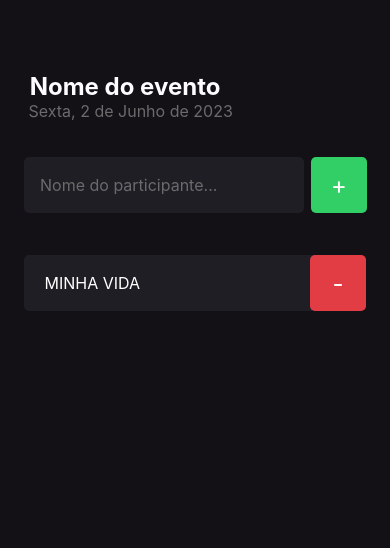
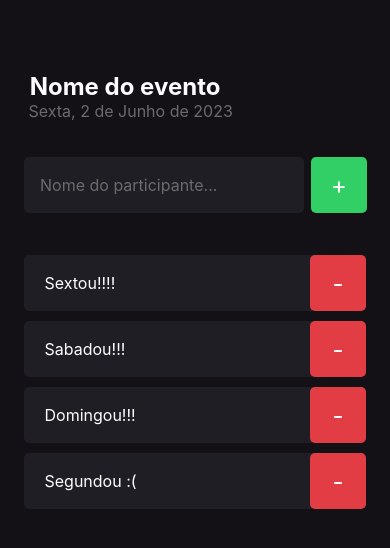
Before and after one commit to MatheusFoliatti/listaconvidadomobile02, a React Native app: screen / in a window 390 px wide. Shown: the top 548 px of the page. Built offline with nearby package versions, Linux system fonts and the light colour scheme.

Commit message:
add props

```diff
--- a/src/components/Participantes.jsx
+++ b/src/components/Participantes.jsx
@@ -1,15 +1,9 @@
-import {
-	Text,
-	StyleSheet,
-	View,
-	TextInput,
-	TouchableOpacity,
-} from "react-native";
+import { Text, StyleSheet, View, TouchableOpacity } from "react-native";
 
-export function Participantes() {
+export function Participantes({ name }) {
 	return (
 		<View style={styles.container}>
-			<Text style={styles.name}> MINHA VIDA </Text>
+			<Text style={styles.name}> {name} </Text>
 			<TouchableOpacity style={styles.button} activeOpacity={0.7}>
 				<Text style={styles.buttonText}> - </Text>
 			</TouchableOpacity>
--- a/src/page/Home.jsx
+++ b/src/page/Home.jsx
@@ -31,7 +31,10 @@ export function Home() {
 				</TouchableOpacity>
 			</View>
 
-			<Participantes />
+			<Participantes name='Sextou!!!!' />
+			<Participantes name='Sabadou!!!' />
+			<Participantes name='Domingou!!!' />
+			<Participantes name='Segundou :(' />
 		</View>
 	);
 }
```
